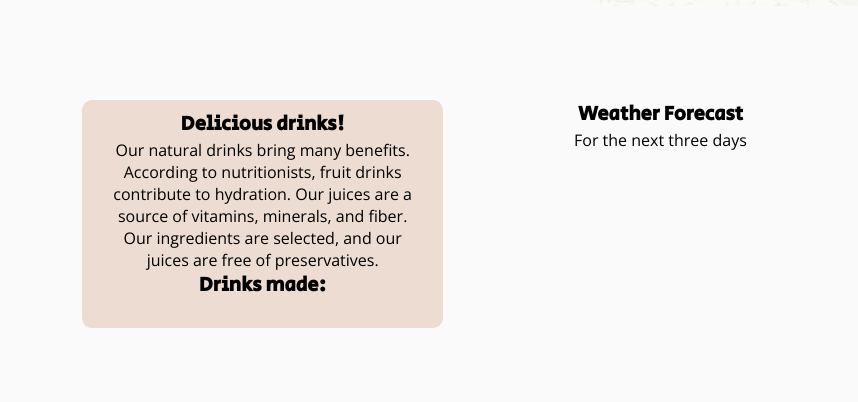
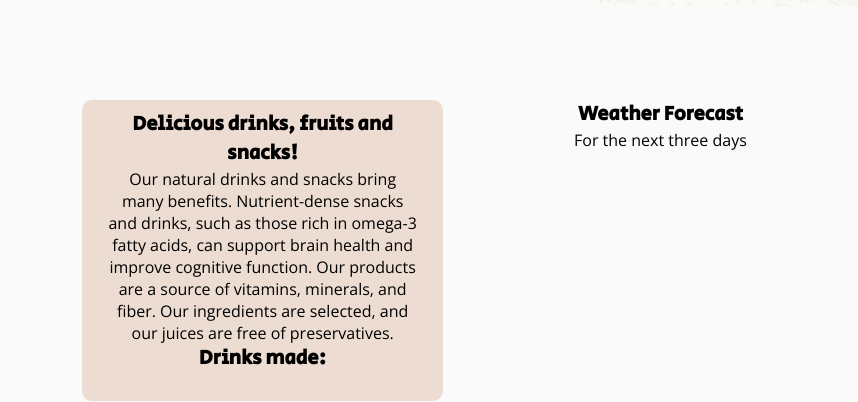
Before and after one commit to lemosjuliana/wdd330, a website built with Vite: page src/index.html in a window 1280 px wide. Shown: the part 706-1108 px from the top of the page, 422-1280 px from the left. Built offline with nearby package versions, Linux system fonts and the light colour scheme; no server answers.

Commit message:
corrected info

```diff
--- a/src/index.html
+++ b/src/index.html
@@ -74,10 +74,10 @@
             <div id="forecasts"></div>
           </div>
          </div>
-          <div class="info-drinks"><h1>Delicious drinks!</h1>
-            <p class="info-drinks-paragraph">Our natural drinks bring many benefits. According to nutritionists,
-            fruit drinks contribute to hydration. Our juices are a source of vitamins, minerals, and fiber. Our
-            ingredients are selected, and our juices are free of preservatives.
+          <div class="info-drinks"><h1>Delicious drinks, fruits and snacks!</h1>
+            <p class="info-drinks-paragraph">Our natural drinks and snacks bring many benefits. Nutrient-dense snacks and drinks,
+                such as those rich in omega-3 fatty acids, can support brain health and improve cognitive function.
+                Our products are a source of vitamins, minerals, and fiber. Our ingredients are selected, and our juices are free of preservatives.
             </p>
             <section id="drink-count">
                 <h1 class="drinks-made">Drinks made: </h1>
```
